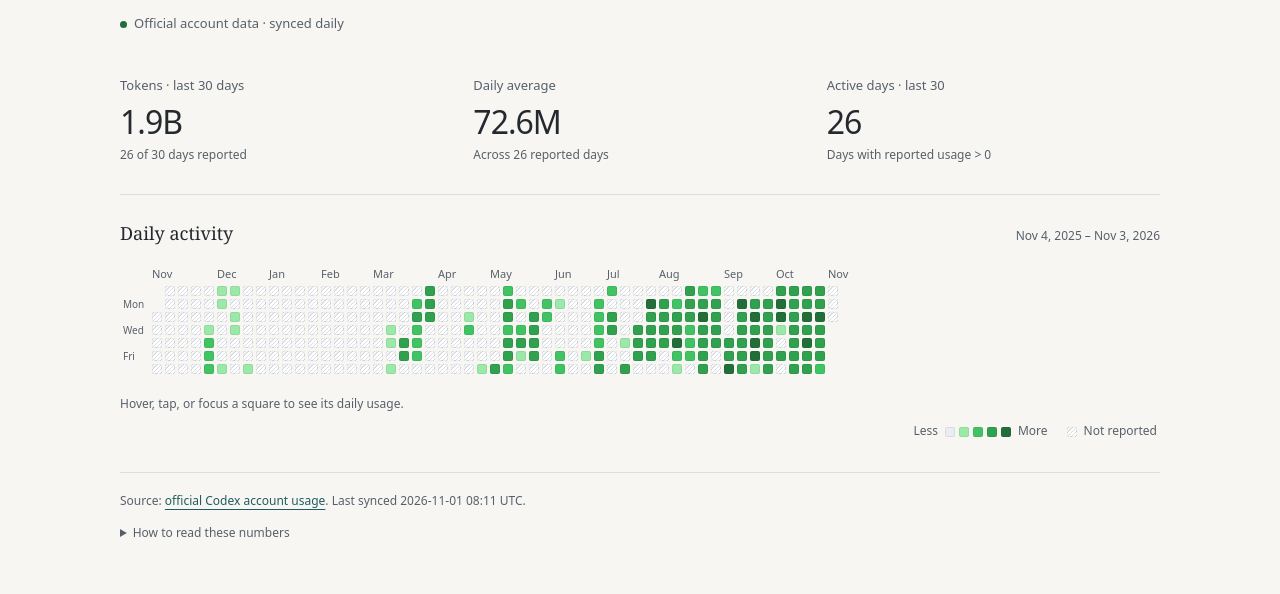
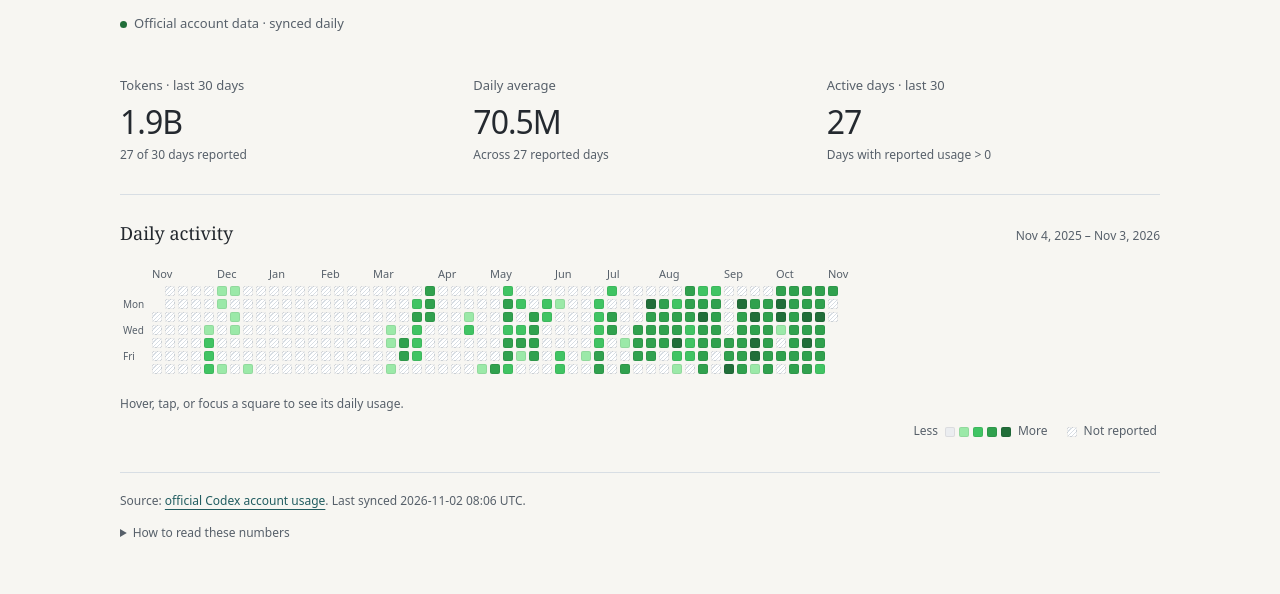
Before and after one commit to jzstark/jzstark.github.io, a Jekyll site: the page built from activity.html, in a window 1280 px wide. Shown: the part 351-945 px from the top of the page. Built offline with Jekyll 4.4.1, drawn with Linux system fonts in a browser that asks for light colours; part of the change alters nothing that is shown.

Commit message:
Update Codex daily activity

```diff
--- a/assets/data/codex-usage.json
+++ b/assets/data/codex-usage.json
@@ -5,12 +5,12 @@
     "name": "Codex account usage",
     "url": "https://learn.chatgpt.com/docs/app-server#7-token-usage-chatgpt"
   },
-  "updated_at": "2026-11-01T08:11:40Z",
+  "updated_at": "2026-11-02T08:06:39Z",
   "summary": {
-    "lifetimeTokens": 5939965050,
+    "lifetimeTokens": 5955737458,
     "peakDailyTokens": 230002159,
-    "currentStreakDays": 21,
-    "longestStreakDays": 21
+    "currentStreakDays": 22,
+    "longestStreakDays": 22
   },
   "days": [
     {
@@ -584,6 +584,10 @@
     {
       "date": "2026-10-31",
       "tokens": 6562615
+    },
+    {
+      "date": "2026-11-01",
+      "tokens": 15772408
     }
   ]
 }
```
